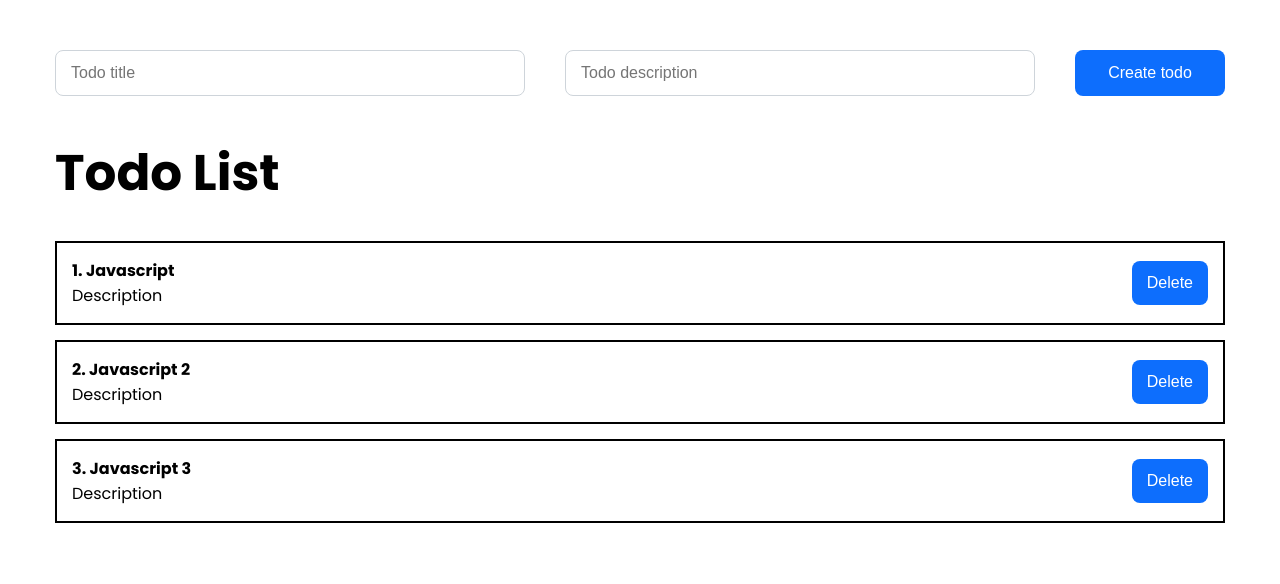
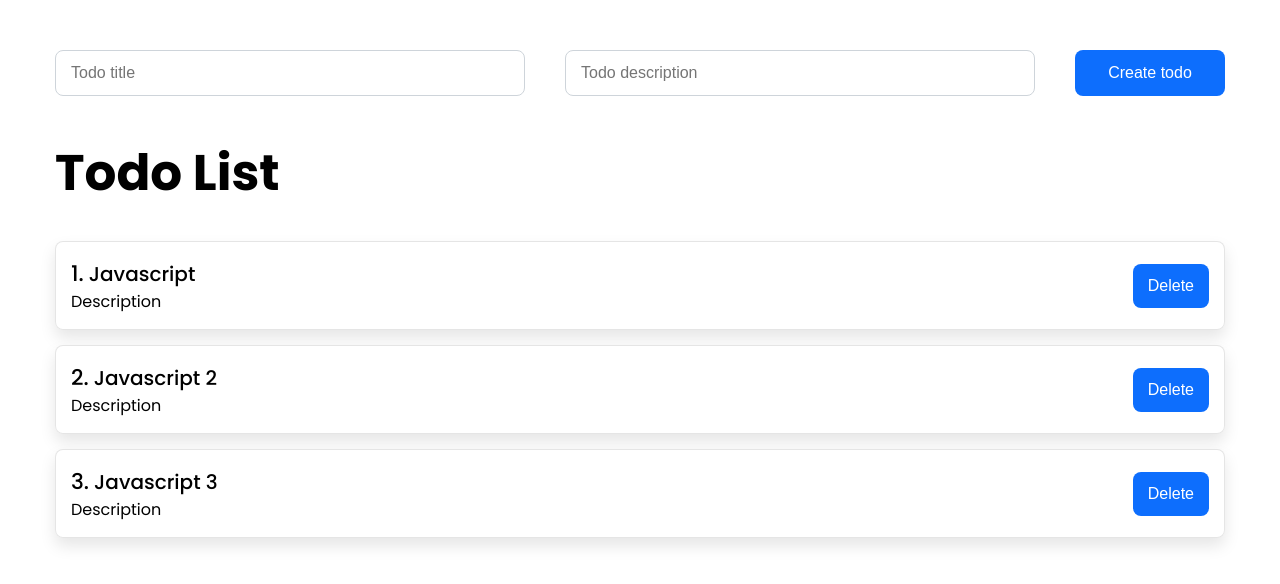
Before and after one commit to DimaChekashov/foxsay-todo, a React (Create React App) app: page / in a window 1280 px wide. Shown: the top 584 px of the page. Built offline with nearby package versions, Linux system fonts and the light colour scheme.

Commit message:
update TodoItem style

```diff
--- a/src/components/TodoItem/TodoItem.sass
+++ b/src/components/TodoItem/TodoItem.sass
@@ -2,6 +2,19 @@
     display: flex
     align-items: center
     justify-content: space-between
-    border: 2px solid black
     padding: 15px
     margin-bottom: 15px
+    background-color: rgba(255,255,255,.85)
+    box-shadow: 0 0.5rem 1rem rgba(0, 0, 0, 0.1)
+    border: 1px solid rgba(0, 0, 0, 0.1)
+    border-radius: 0.5em
+    &__num
+        font-size: 1.35rem
+        margin-right: 5px
+    &__title
+        font-size: 1.25rem
+        font-weight: 500
+    &__text
+        font-size: 1rem
+        line-height: 1.5
+        font-weight: 400
--- a/src/components/TodoItem/TodoItem.tsx
+++ b/src/components/TodoItem/TodoItem.tsx
@@ -14,8 +14,11 @@ function TodoItem({ number, todo, remove }: Props) {
   return (
     <div className="todo">
         <div className="todo__content">
-            <strong>{number}. {todo.title}</strong>
-            <div>
+            <div className="todo__title">
+                <span className="todo__num">{number}.</span>
+                {todo.title}
+            </div>
+            <div className="todo__text">
                 {todo.body}
             </div>
         </div>
```
Also changed, not shown: src/components/TodoList/TodoList.tsx (line endings or trailing spaces).
